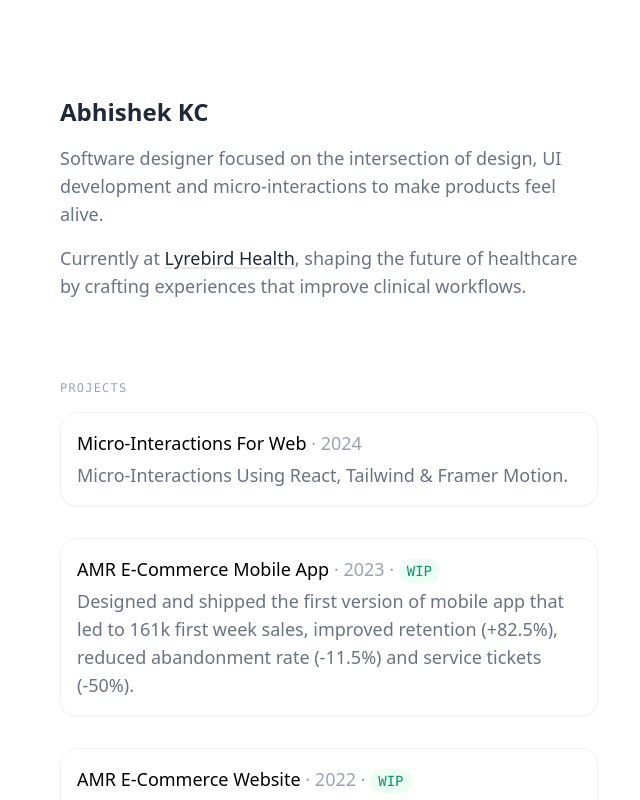
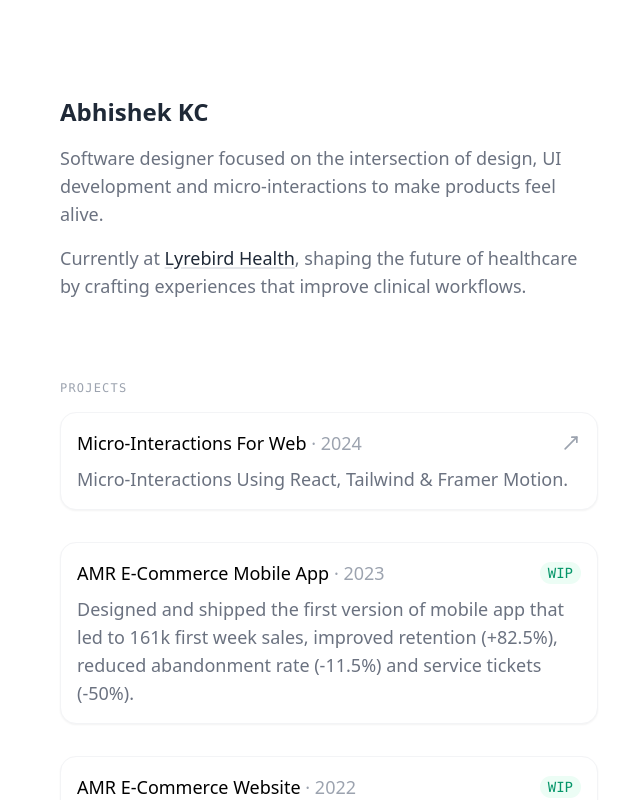
Before and after one commit to casicodes/portfolio, a React (Vite) app: page / in a window 1280 px wide. Shown: the top 800 px of the page, without its empty margins (311-951 px from the left). Built offline with nearby package versions, Linux system fonts and the light colour scheme.

Commit message:
Add link arrow

```diff
--- a/src/pages/home.jsx
+++ b/src/pages/home.jsx
@@ -1,4 +1,5 @@
 import { Link } from "react-router-dom";
+import { MoveUpRight } from "lucide-react";
 function Home() {
   return (
     <div className="flex flex-col gap-y-[80px]">
@@ -35,11 +36,15 @@ function Home() {
             to="/motion"
             className="md:text-lg capitalize font-medium flex flex-col gap-2 p-4 bg-white shadow-sm border border-gray-100 rounded-2xl hover:shadow-md transition-shadow duration-300"
           >
-            <div className="flex flex-col gap-1">
+            <div className="flex flex-col gap-2">
+              <div className="flex items-center justify-between">
                 <h3 className="md:text-lg capitalize font-medium">
                   Micro-interactions for web{" "}
                   <span className="text-gray-400 font-normal">· 2024</span>{" "}
                 </h3>
+                <MoveUpRight size={20} className="text-gray-400" />
+              </div>
+
               <div className="flex flex-col gap-4">
                 <p className="md:text-lg text-gray-500 font-normal">
                   Micro-interactions using react, tailwind & framer motion.
@@ -47,16 +52,16 @@ function Home() {
               </div>
             </div>
           </Link>
-          <div className="flex flex-col gap-1 p-4 bg-white shadow-sm border border-gray-100 rounded-2xl">
+          <div className="flex flex-col gap-2 p-4 bg-white shadow-sm border border-gray-100 rounded-2xl">
+            <div className="flex items-center justify-between">
               <h3 className="md:text-lg capitalize font-medium">
                 AMR e-commerce mobile app{" "}
-              <span className="text-gray-400 font-normal">
-                · 2023 ·{" "}
+                <span className="text-gray-400 font-normal">· 2023</span>{" "}
+              </h3>
               <span className="text-sm leading-none bg-emerald-50 text-emerald-600 font-mono py-1 px-2 rounded-full">
                 WIP
               </span>
-              </span>{" "}
-            </h3>
+            </div>
             <div className="flex flex-col gap-4">
               <p className="md:text-lg text-gray-500">
                 Designed and shipped the first version of mobile app that led to
@@ -65,16 +70,16 @@ function Home() {
               </p>
             </div>
           </div>
-          <div className="flex flex-col gap-1 p-4 bg-white shadow-sm border border-gray-100 rounded-2xl">
+          <div className="flex flex-col gap-2 p-4 bg-white shadow-sm border border-gray-100 rounded-2xl">
+            <div className="flex items-center justify-between">
               <h3 className="md:text-lg capitalize font-medium">
                 AMR e-commerce website{" "}
-              <span className="text-gray-400 font-normal">
-                · 2022 ·{" "}
+                <span className="text-gray-400 font-normal">· 2022</span>{" "}
+              </h3>
               <span className="text-sm leading-none bg-emerald-50 text-emerald-600 font-mono py-1 px-2 rounded-full">
                 WIP
               </span>
-              </span>{" "}
-            </h3>
+            </div>
             <div className="flex flex-col gap-4">
               <p className="md:text-lg text-gray-500">
                 Helped migrate, redesign and develop e-commerce platform,
```
Lines whose indentation alone changed are shown as unchanged.
